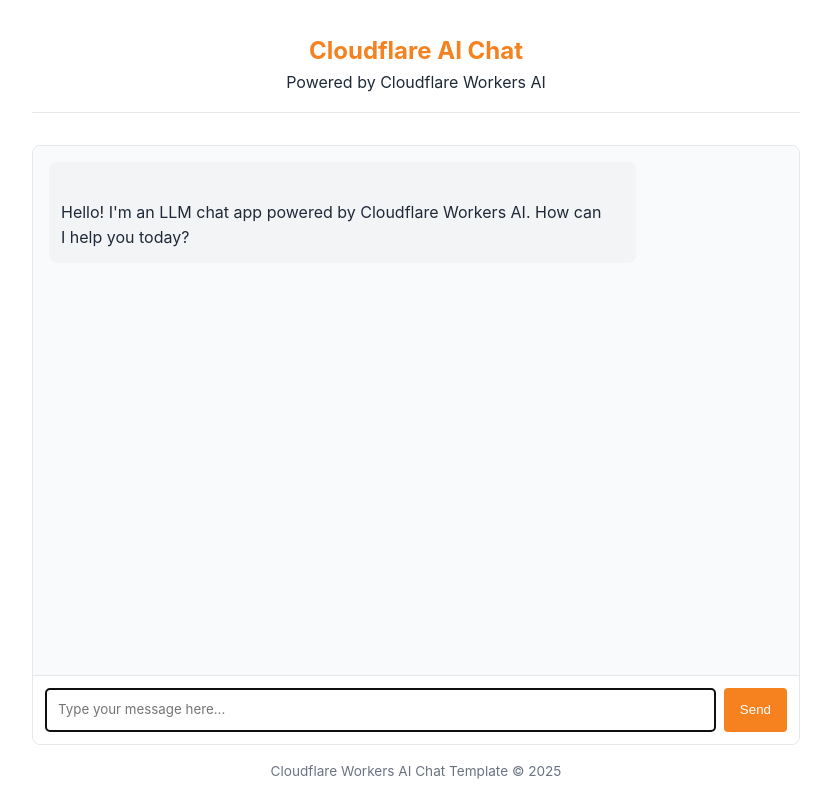
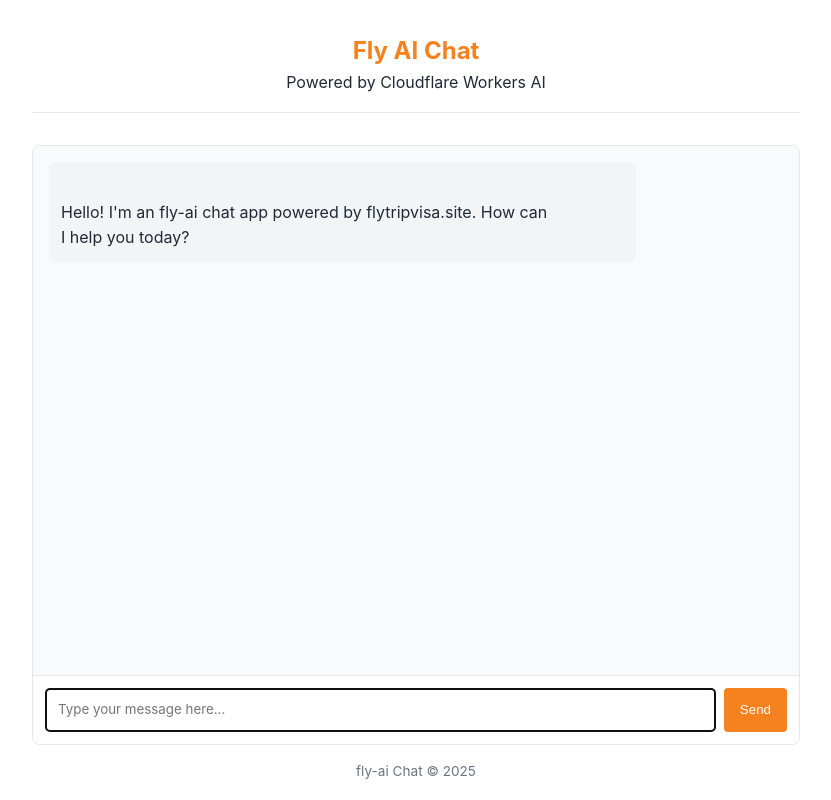
Before and after one commit to FlyTripVisa/fly-chat-app-web, a website: page public/index.html in a window 1280 px wide. Shown: the whole page, without its empty margins (224-1055 px from the left). Drawn offline with Linux system fonts and the light colour scheme.

Commit message:
Update index.html
Deploy

```diff
--- a/public/index.html
+++ b/public/index.html
@@ -3,7 +3,7 @@
 	<head>
 		<meta charset="UTF-8" />
 		<meta name="viewport" content="width=device-width, initial-scale=1.0, maximum-scale=1.0, user-scalable=no">
-  <title>LLM Chat App</title>
+  <title>Fly AI Chat App</title>
 		<style>
 			:root {
 				--primary-color: #f6821f;
@@ -144,7 +144,7 @@
 	</head>
 	<body>
 		<header>
-			<h1>Cloudflare AI Chat</h1>
+			<h1>Fly AI Chat</h1>
 			<p>Powered by Cloudflare Workers AI</p>
 		</header>
 
@@ -152,7 +152,7 @@
 			<div id="chat-messages" class="chat-messages">
 				<div class="message assistant-message">
 					<p>
-						Hello! I'm an LLM chat app powered by Cloudflare Workers AI. How can
+						Hello! I'm an fly-ai chat app powered by flytripvisa.site. How can
 						I help you today?
 					</p>
 				</div>
@@ -174,7 +174,7 @@
 		</div>
 
 		<footer>
-			<p>Cloudflare Workers AI Chat Template &copy; 2025</p>
+			<p>fly-ai Chat &copy; 2025</p>
 		</footer>
 
 		<!-- Chat app script -->
```
